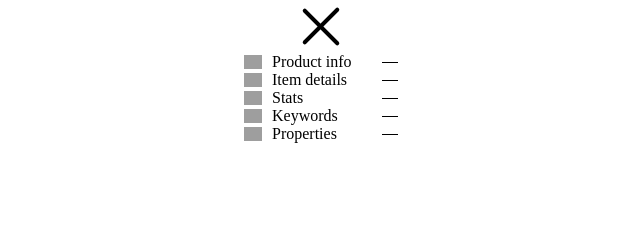
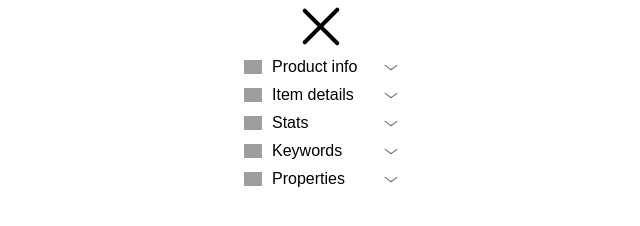
Before and after one commit to elijahmylcev/accordion, a website built with webpack: page src/index.html in a window 1280 px wide. Both pictures are taken after a click on the element 640 px from the left and 28 px from the top of the page. Shown: the whole page, without its empty margins (319-959 px from the left). Built offline with nearby package versions, Linux system fonts and the light colour scheme; grey boxes are pictures that could not be loaded.

Commit message:
menu elements

```diff
--- a/src/index.js
+++ b/src/index.js
@@ -4,10 +4,7 @@ const hamburger = document.querySelector('.hamburger')
 const menu = document.querySelector('.menu')
 
 hamburger.addEventListener('click', () => {
-    hamburger.classList.toggle('hamburger-active');
-    menu.classList.toggle('menu-active');
+  hamburger.classList.toggle('hamburger-active');
+  menu.classList.toggle('menu-active');
 
-    if (menu.classList.contains('menu-active')) {
-
-    }
 })
--- a/src/style.scss
+++ b/src/style.scss
@@ -2,6 +2,7 @@
   margin: 0;
   padding: 0;
   box-sizing: border-box;
+  font: 1em sans-serif;
 }
 
 .hamburger {
@@ -44,6 +45,7 @@
 .menu {
   display: none;
   &__item {
+    padding: 5px 10px;
     display: flex;
     align-items: center;
     &_img {
@@ -54,14 +56,16 @@
       width: 100px;
       margin-right: 10px;
     }
-    &_icon {
+    span {
       display: block;
       height: 1px;
       width: 8px;
-      background-color: #000;
-
-      &:first-child {
-        transform: rotate(35deg);
+      background-color: rgba(49, 44, 44, 0.74);
+      &:first-of-type {
+        transform: translateX(2px) rotate(35deg);
+      }
+      &:last-child {
+        transform: rotate(-35deg);
       }
     }
   }
```
